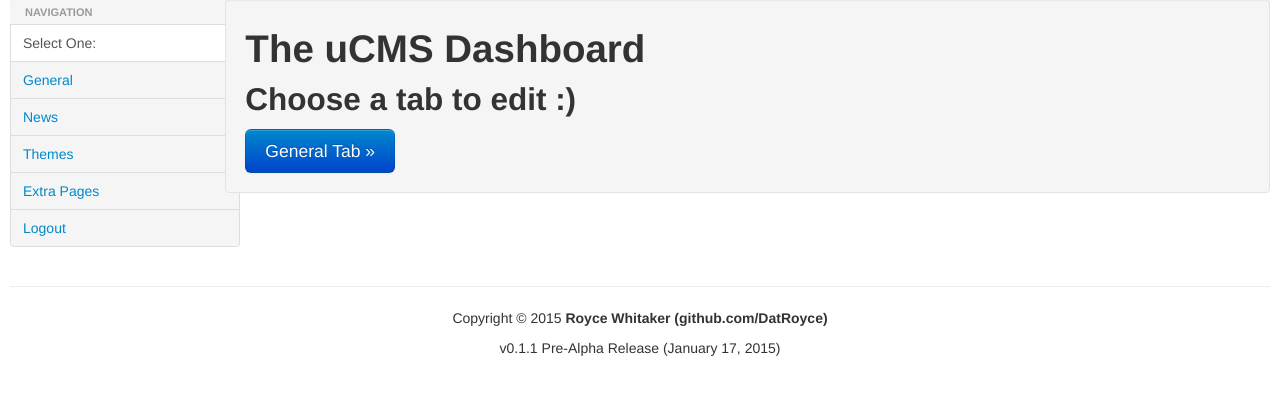
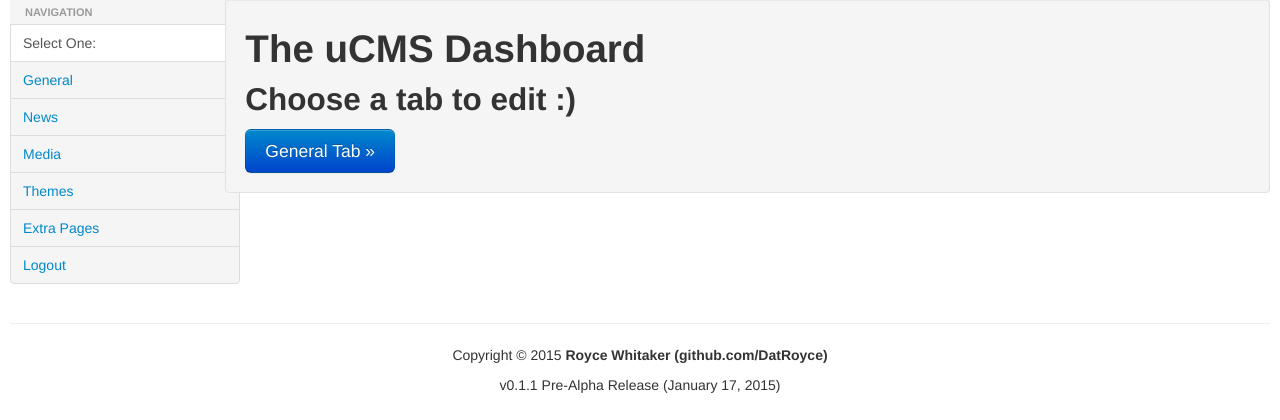
Before and after one commit to lunarcontrol/uCMS, a PHP site: page /function/Admin.php in a window 1280 px wide. Shown: the part 61-481 px from the top of the page. Run offline with PHP 8.4, Linux system fonts and the light colour scheme; the visitor is signed in with stand-in values (Sample User, id 1).

Commit message:
Added Media Page

```diff
--- a/db.ini
+++ b/db.ini
@@ -4,7 +4,7 @@ logo=""
 sitenamebanner=""
 [firlinks]
 News="News"
-
+Media=""
 [themesetting]
 theme="Modern Theme"
 [themes]
--- a/function/Admin.php
+++ b/function/Admin.php
@@ -160,6 +160,7 @@ header('location: Admin.php');
                 <li class="active"><a href="#">Select One:</a></li>
                 <li><a href="?p=General">General</a></li>
                 <li><a href="?p=News">News</a></li>
+                <li><a href="?p=Media">Media</a></li>
                 <li><a href="?p=Themes">Themes</a></li>
                 <li><a href="?p=Extra%20Pages">Extra Pages</a></li>
                 <li><a href="?logout">Logout</a></li>
```
